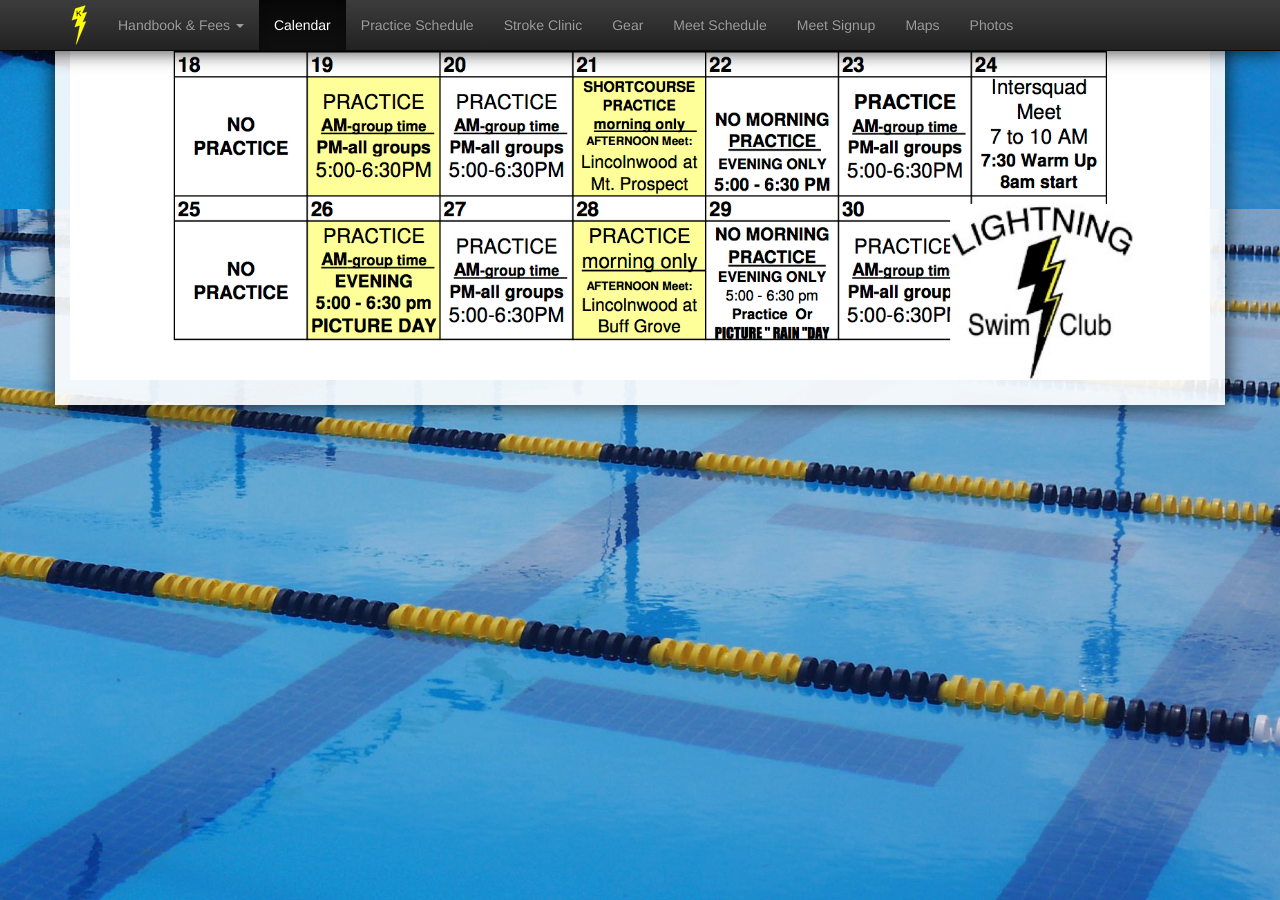
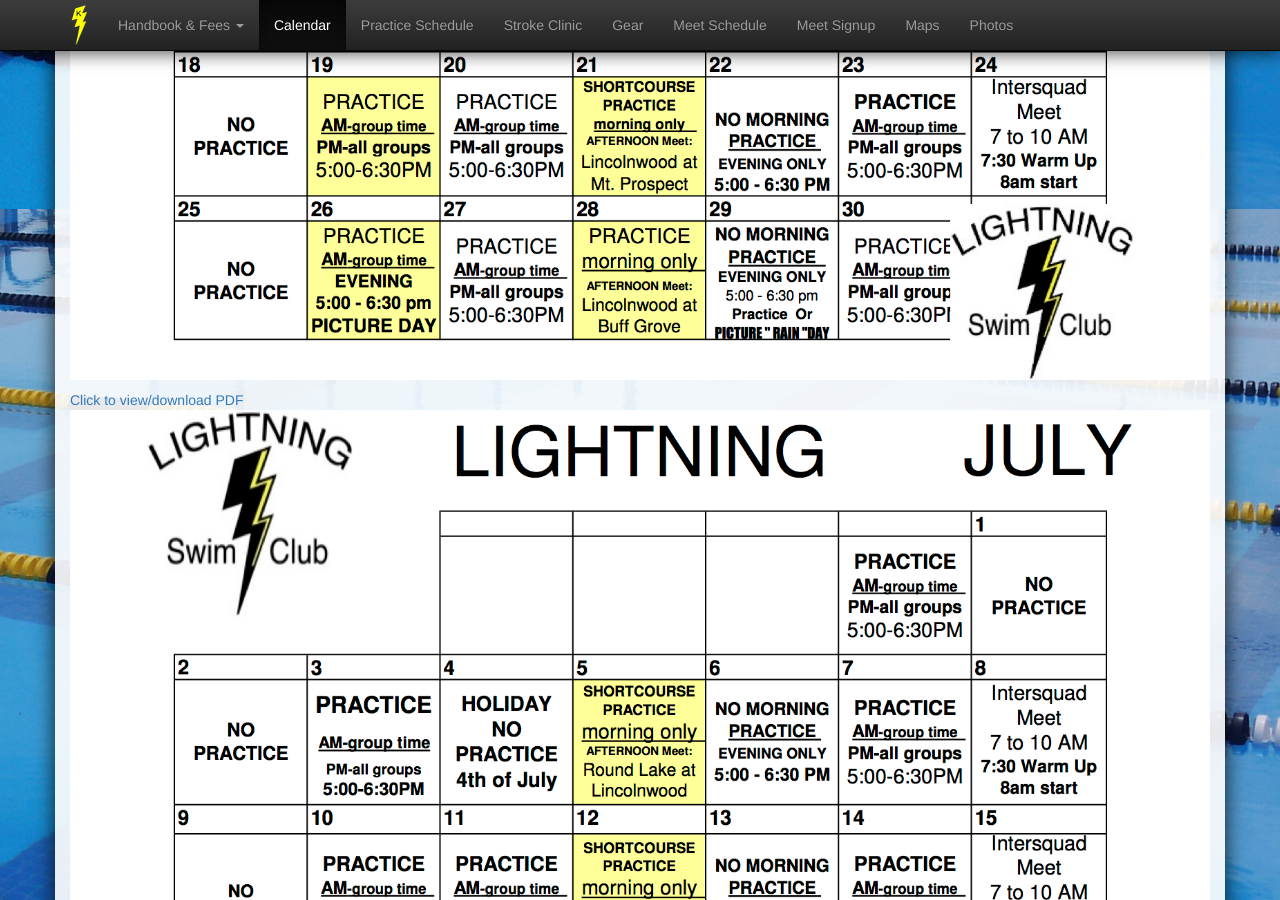
Before and after one commit to schickm/lwlightning.org, a Jekyll site: the page built from calendar.md, in a window 1280 px wide and 900 px high, scrolled down 691 px. Built offline with Jekyll 4.4.1, drawn with Linux system fonts in a browser that asks for light colours; nearby versions of some CDN libraries; comment, search, counter and statistics services are not loaded.

Commit message:
new calendar page

```diff
--- a/calendar.md
+++ b/calendar.md
@@ -23,3 +23,8 @@
     Click to view/download PDF
     <img class='calendar-preview' src="/images/calendar_previews/2017%20June%20Lightning%20Calendar.png">
 </a>
+
+<a href="/files/2017%20July%20Lightning%20Calendar.pdf">
+    Click to view/download PDF
+    <img class='calendar-preview' src="/images/calendar_previews/2017%20July%20Lightning%20Calendar.png">
+</a>
```
Also changed, not shown: swimteam-handbook/home-away-meets.md (+1 -1 lines), images/calendar_previews/2017 July Lightning Calendar.png (added), 1 other file.
